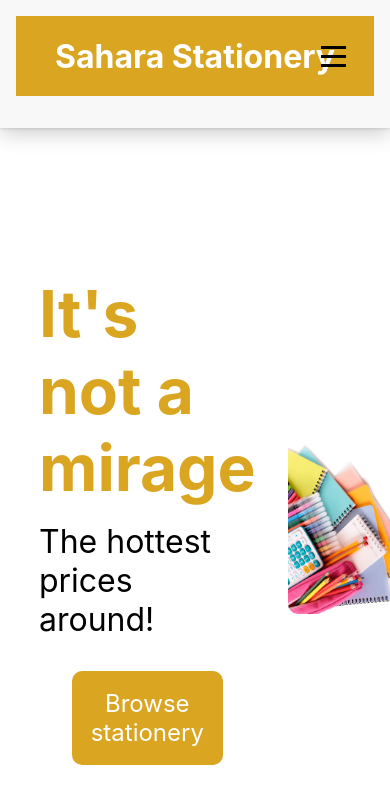
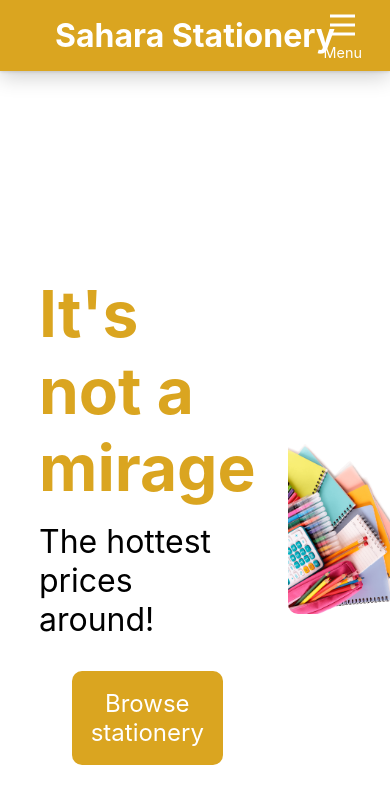
Before and after one commit to renniea90/LegacyProject2, a React (Create React App) app: page / in a window 390 px wide. Shown: the top 804 px of the page. Built offline with nearby package versions, Linux system fonts and the light colour scheme; what js-confetti would draw is missing.

Commit message:
Amended navbar css

```diff
--- a/src/CSS/Navbar.css
+++ b/src/CSS/Navbar.css
@@ -8,7 +8,7 @@
   display: flex;
   flex-direction: column;
   align-items: center;
-  background-color: #f8f8f8;
+  background-color: goldenrod;
   padding: 1rem;
   position: fixed;
   top: 0;
@@ -22,11 +22,11 @@
   background-color: goldenrod;
   width: 100%;
   display: flex;
-  justify-content: center;
+  justify-content: space-between;
   align-items: center;
   height: 80px;
   margin-bottom: 1rem;
-  padding-left: 0;
+  padding: 0 1rem;
   box-sizing: border-box;
   position: relative;
 }
@@ -40,19 +40,28 @@
 .menu-toggle {
   display: none;
   flex-direction: column;
+  align-items: center;
   cursor: pointer;
+  background-color: transparent;
+  padding: 0.5rem;
   position: absolute;
   right: 20px;
-  background-color: transparent;
-  padding: 0.5rem;
+  top: 50%;
+  transform: translateY(-50%);
 }
 
 .menu-toggle .bar {
   width: 25px;
   height: 3px;
-  background-color: black;
+  background-color: white;
   margin: 3px 0;
   transition: 0.3s;
+}
+
+.menu-toggle span {
+  font-size: 0.9rem;
+  color: white;
+  margin-top: 5px;
 }
 
 .nav {
@@ -86,8 +95,8 @@
     flex-direction: column;
     width: 15%;
     position: absolute;
-    right: 16px;
-    top: 80px;
+    right: 0px;
+    top: 70px;
     background-color: goldenrod;
     padding: 1rem;
     z-index: 1001;
--- a/src/pages/Navbar.jsx
+++ b/src/pages/Navbar.jsx
@@ -11,13 +11,13 @@ const Navbar = () => {
 
     return (
         <nav className="navbar">
-            <div className="navbar-header">
+            <div className="navbar-content">
                 <h1 className="site-title">Sahara Stationery</h1>
                 <div className="menu-toggle" onClick={toggleMenu}>
                     <span className="bar"></span>
                     <span className="bar"></span>
                     <span className="bar"></span>
-                </div>
+                    <span>Menu</span>
                 </div>
                 <ul className={`nav ${isOpen ? 'active' : ''}`}>
                     <li className="nav-item">
@@ -33,6 +33,7 @@ const Navbar = () => {
                         <Link to="/admin">Admin</Link>
                     </li>
                 </ul>
+            </div>
         </nav>
     );
 };
```
Lines whose indentation alone changed are shown as unchanged.
